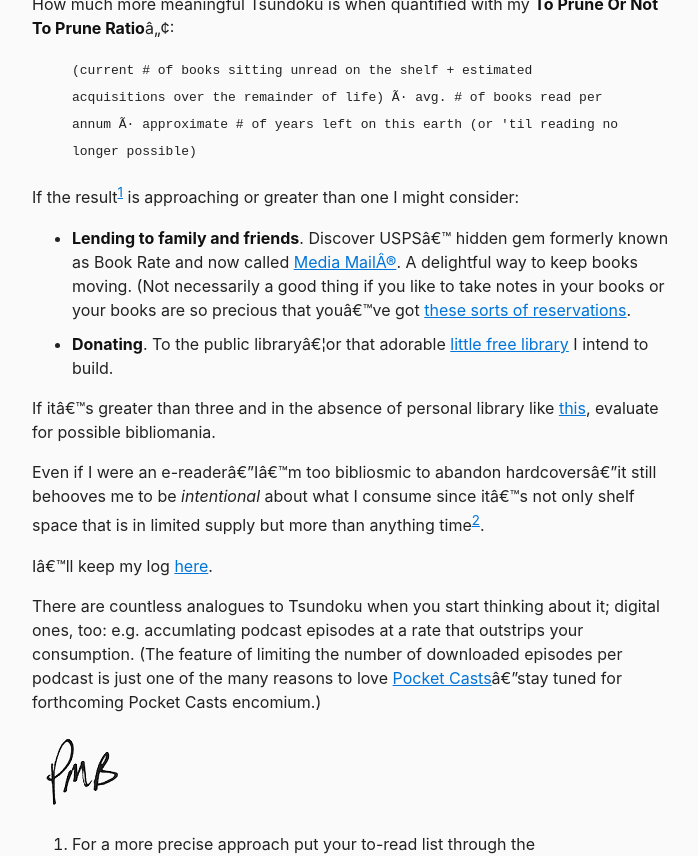
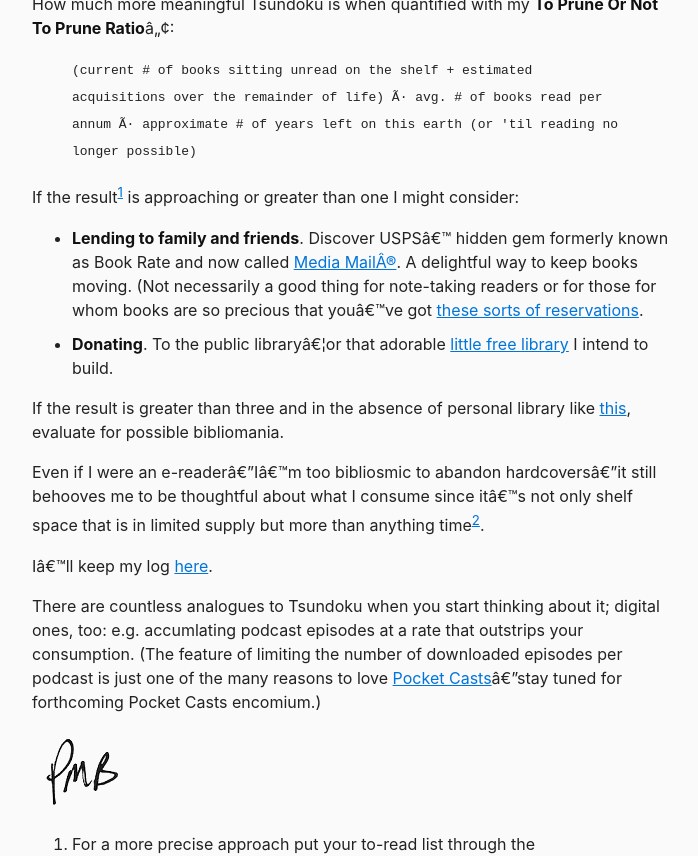
Before and after one commit to berensp/berensp.github.io, a Jekyll site: the page built from _posts/2021-04-23-editio-princeps.md, in a window 1280 px wide, cut to the strip 757-1613 px from the top of the page. Shown: the whole strip, without its empty margins (288-986 px from the left). Built offline with Jekyll 4.4.1, drawn with Linux system fonts in a browser that asks for light colours; nearby versions of some CDN libraries.

Commit message:
Update 2021-04-23-editio-princeps.md

```diff
--- a/_posts/2021-04-23-editio-princeps.md
+++ b/_posts/2021-04-23-editio-princeps.md
@@ -24,14 +24,14 @@ How much more meaningful Tsundoku is when quantified with my **To Prune Or Not T
 > `(current # of books sitting unread on the shelf + estimated acquisitions over the remainder of life) ÷ avg. # of books read per annum ÷ approximate # of years left on this earth (or 'til reading no longer possible)`
 
 If the result[^1] is approaching or greater than one I might consider:
-* **Lending to family and friends**. Discover USPS' hidden gem formerly known as Book Rate and now called <a href="https://faq.usps.com/s/article/What-is-Media-Mail-Book-Rate" target="_blank">Media Mail®</a>. A delightful way to keep books moving. (Not necessarily a good thing if you like to take notes in your books or your books are so precious that you've got <a href="https://electricliterature.com/what-are-the-rules-for-lending-your-books-to-friends/" target="_blank">these sorts of reservations</a>.
+* **Lending to family and friends**. Discover USPS' hidden gem formerly known as Book Rate and now called <a href="https://faq.usps.com/s/article/What-is-Media-Mail-Book-Rate" target="_blank">Media Mail®</a>. A delightful way to keep books moving. (Not necessarily a good thing for note-taking readers or for those for whom books are so precious that you've got <a href="https://electricliterature.com/what-are-the-rules-for-lending-your-books-to-friends/" target="_blank">these sorts of reservations</a>.
 * **Donating**. To the public library...or that adorable <a href="https://littlefreelibrary.org" target="_blank">little free library</a> I intend to build.
 
-If it's greater than three and in the absence of personal library like <a href="https://i.insider.com/57bc93abdb5ce953008b8602" target="_blank">this</a>, evaluate for possible bibliomania.
+If the result is greater than three and in the absence of personal library like <a href="https://i.insider.com/57bc93abdb5ce953008b8602" target="_blank">this</a>, evaluate for possible bibliomania.
 
 [^1]: For a more precise approach put your to-read list through the <a href="https://howlongtoread.com" target="_blank">howlongtoread.com</a>, and add up the hours.*
 
-Even if I were an e-reader—I'm too bibliosmic to abandon hardcovers—it still behooves me to be *intentional* about what I consume since it's not only shelf space that is in limited supply but more than anything time[^2].
+Even if I were an e-reader—I'm too bibliosmic to abandon hardcovers—it still behooves me to be thoughtful about what I consume since it's not only shelf space that is in limited supply but more than anything time[^2].
 
 [^2]: H/T to Tim Urban who pointed all of this out: that there's a finite—and estimable—number of things you'll do in your lifetime <a href="https://waitbutwhy.com/2015/12/the-tail-end.html" target="_blank">(reading being no exception)</a>...a sad reality but <a href="https://twitter.com/maxjoseph/status/1121086199983157250" target="_blank">there are things to do about it</a>.
 
```
